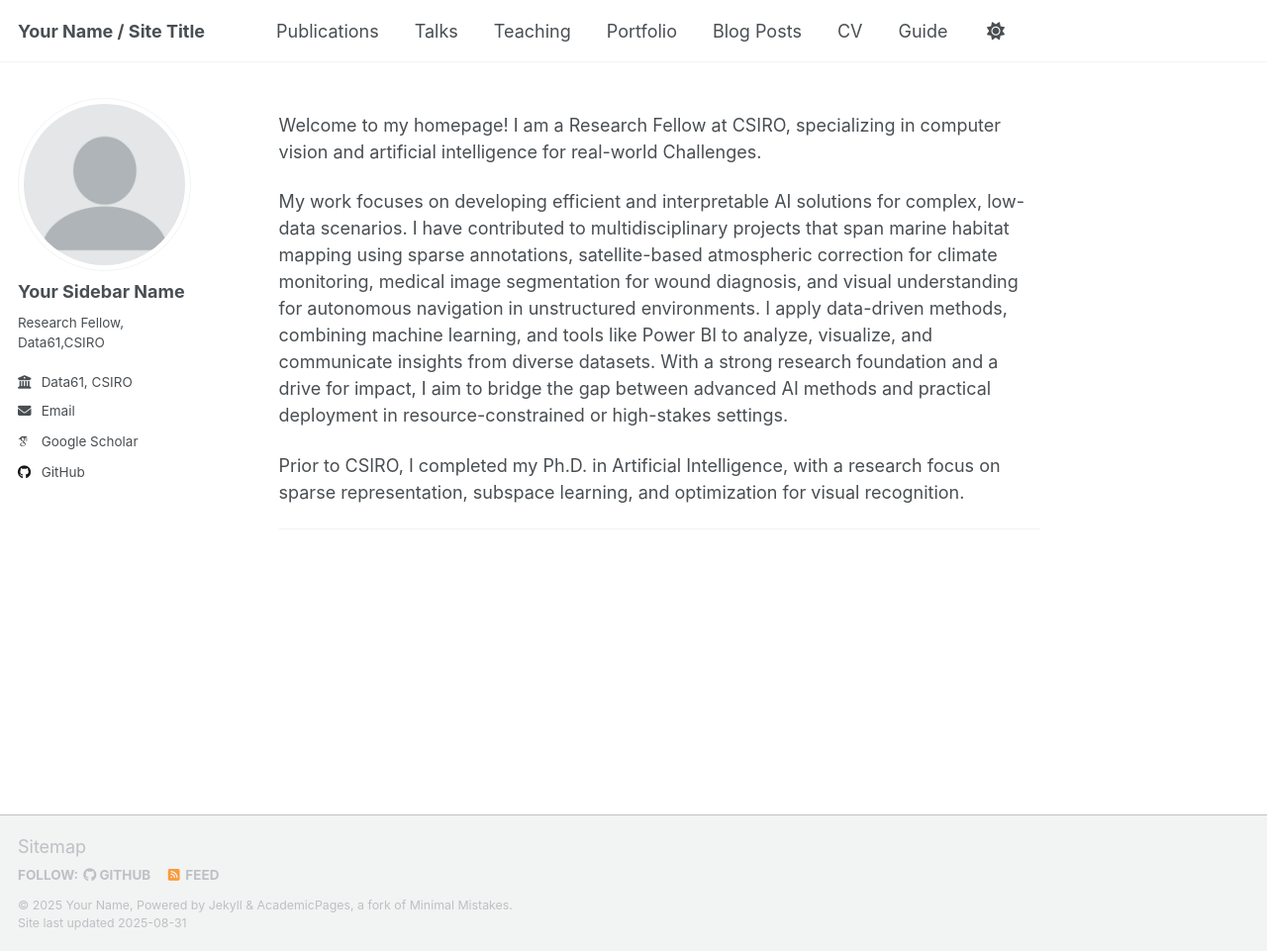
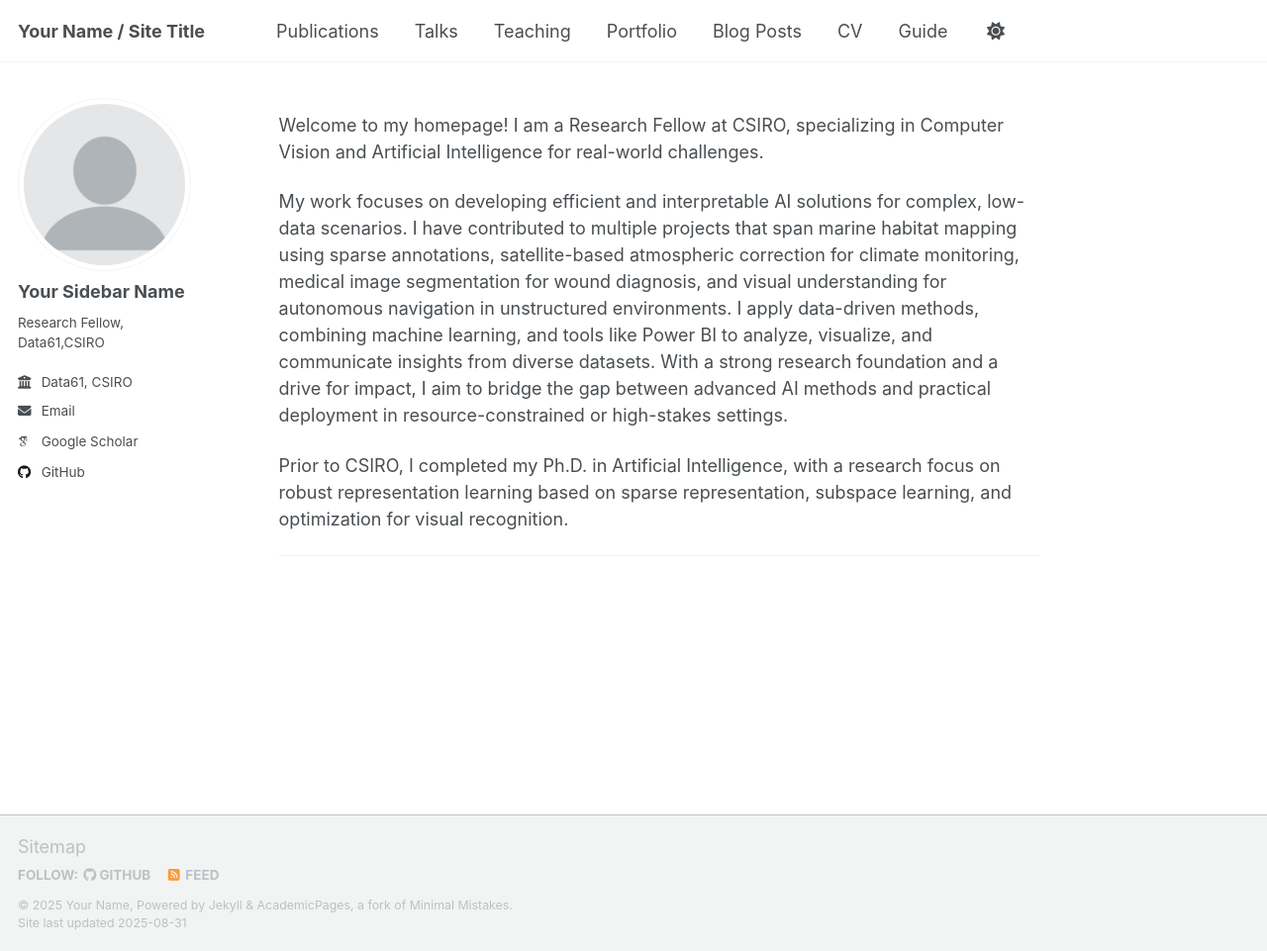
Before and after one commit to Miaohua9/Miaohua9.github.io, a Jekyll site: the page built from _pages/about.md, in a window 1280 px wide and 961 px high. Shown: the whole window at 99% size. Built offline with Jekyll 4.4.1, drawn with Linux system fonts in a browser that asks for light colours; some web fonts are replaced; a script that is not in the unit is left out.

Commit message:
Update about.md

```diff
--- a/_pages/about.md
+++ b/_pages/about.md
@@ -6,11 +6,11 @@ redirect_from:
   - /about/
   - /about.html
 ---
-Welcome to my homepage! I am a Research Fellow at CSIRO, specializing in computer vision and artificial intelligence for real-world Challenges.
+Welcome to my homepage! I am a Research Fellow at CSIRO, specializing in Computer Vision and Artificial Intelligence for real-world challenges.
 
-My work focuses on developing efficient and interpretable AI solutions for complex, low-data scenarios. I have contributed to multidisciplinary projects that span marine habitat mapping using sparse annotations, satellite-based atmospheric correction for climate monitoring, medical image segmentation for wound diagnosis, and visual understanding for autonomous navigation in unstructured environments.
+My work focuses on developing efficient and interpretable AI solutions for complex, low-data scenarios. I have contributed to multiple projects that span marine habitat mapping using sparse annotations, satellite-based atmospheric correction for climate monitoring, medical image segmentation for wound diagnosis, and visual understanding for autonomous navigation in unstructured environments.
 I apply data-driven methods, combining machine learning, and tools like Power BI to analyze, visualize, and communicate insights from diverse datasets. With a strong research foundation and a drive for impact, I aim to bridge the gap between advanced AI methods and practical deployment in resource-constrained or high-stakes settings.
 
-Prior to CSIRO, I completed my Ph.D. in Artificial Intelligence, with a research focus on sparse representation, subspace learning, and optimization for visual recognition.
+Prior to CSIRO, I completed my Ph.D. in Artificial Intelligence, with a research focus on robust representation learning based on sparse representation, subspace learning, and optimization for visual recognition.
 
 ------
```
